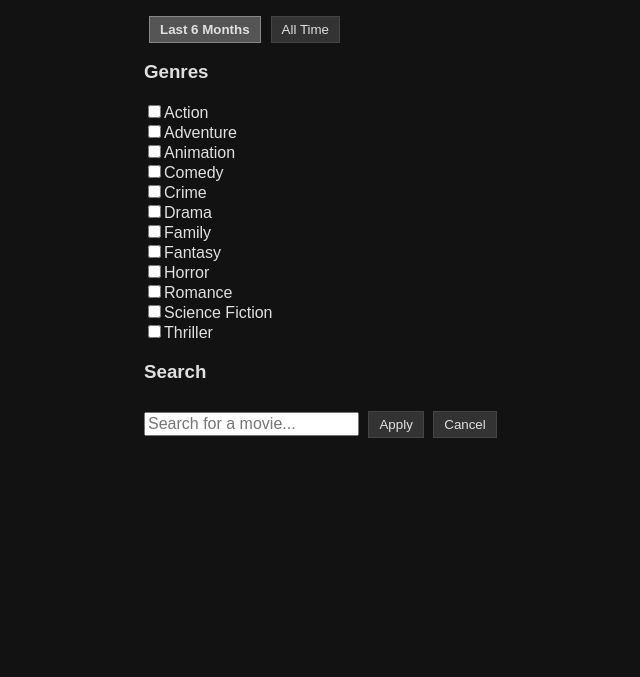
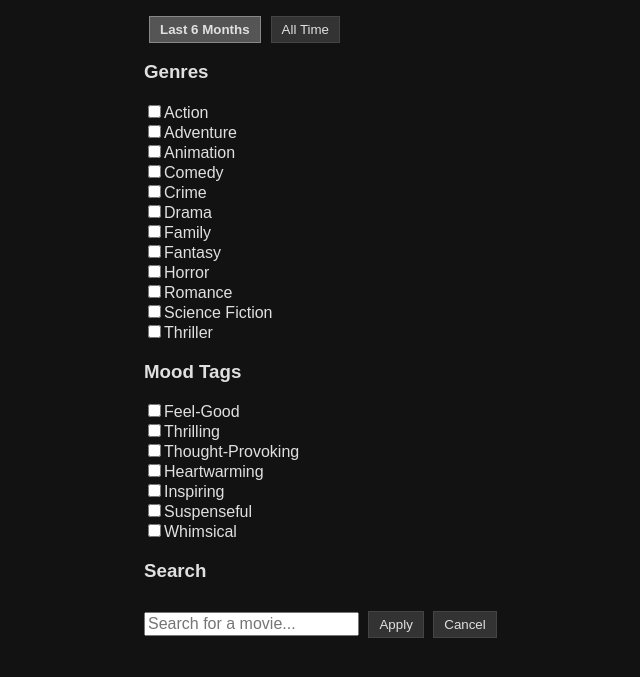
Before and after one commit to bigjokker/movies, a plain HTML site: page filters.html in a window 1280 px wide. Shown: the part 113-790 px from the top of the page, without its empty margins (96-736 px from the left). Drawn offline with Linux system fonts and the light colour scheme.

Commit message:
Update filters.html

```diff
--- a/filters.html
+++ b/filters.html
@@ -11,7 +11,7 @@
         button:hover { background-color: #444; }
         #rangeButtons { display: flex; gap: 5px; }
         .activeBtn { background-color: #555; border-color: #888; font-weight: bold; }
-        #genresContainer label { display: block; }
+        #genresContainer label, #moodsContainer label { display: block; }
         #applyFilters, #cancelFilters { margin-top: 10px; }
         input { font-size: 16px; }
     </style>
@@ -25,6 +25,8 @@
     </div>
     <h3>Genres</h3>
     <div id="genresContainer"></div>
+    <h3>Mood Tags</h3>
+    <div id="moodsContainer"></div>
     <h3>Search</h3>
     <input type="text" id="searchInput" placeholder="Search for a movie...">
     <button id="applyFilters">Apply</button>
@@ -33,6 +35,7 @@
     <script>
         let dateRange = localStorage.getItem('selectedRange') || '6m';
         let selectedGenres = JSON.parse(localStorage.getItem('selectedGenres')) || [];
+        let selectedMoods = JSON.parse(localStorage.getItem('selectedMoods')) || [];
         let searchQuery = localStorage.getItem('searchQuery') || '';
 
         const btn6m = document.getElementById('btn6m');
@@ -51,6 +54,16 @@
             {id: 10749, name: 'Romance'},
             {id: 878, name: 'Science Fiction'},
             {id: 53, name: 'Thriller'}
+        ];
+
+        const moods = [
+            {id: 9672, name: 'Feel-Good'},
+            {id: 9715, name: 'Thrilling'},
+            {id: 9760, name: 'Thought-Provoking'},
+            {id: 9673, name: 'Heartwarming'},
+            {id: 9733, name: 'Inspiring'},
+            {id: 9713, name: 'Suspenseful'},
+            {id: 17296, name: 'Whimsical'}
         ];
 
         function updateActiveButton() {
@@ -80,6 +93,18 @@
             genresContainer.appendChild(label);
         });
 
+        const moodsContainer = document.getElementById('moodsContainer');
+        moods.forEach(mood => {
+            const label = document.createElement('label');
+            const checkbox = document.createElement('input');
+            checkbox.type = 'checkbox';
+            checkbox.value = mood.id;
+            checkbox.checked = selectedMoods.includes(mood.id);
+            label.appendChild(checkbox);
+            label.appendChild(document.createTextNode(mood.name));
+            moodsContainer.appendChild(label);
+        });
+
         const searchInput = document.getElementById('searchInput');
         searchInput.value = searchQuery;
 
@@ -88,7 +113,12 @@
             genresContainer.querySelectorAll('input:checked').forEach(cb => {
                 selectedGenres.push(parseInt(cb.value));
             });
+            selectedMoods = [];
+            moodsContainer.querySelectorAll('input:checked').forEach(cb => {
+                selectedMoods.push(parseInt(cb.value));
+            });
             localStorage.setItem('selectedGenres', JSON.stringify(selectedGenres));
+            localStorage.setItem('selectedMoods', JSON.stringify(selectedMoods));
             searchQuery = searchInput.value.trim();
             localStorage.setItem('searchQuery', searchQuery);
             localStorage.setItem('selectedRange', dateRange);
```
